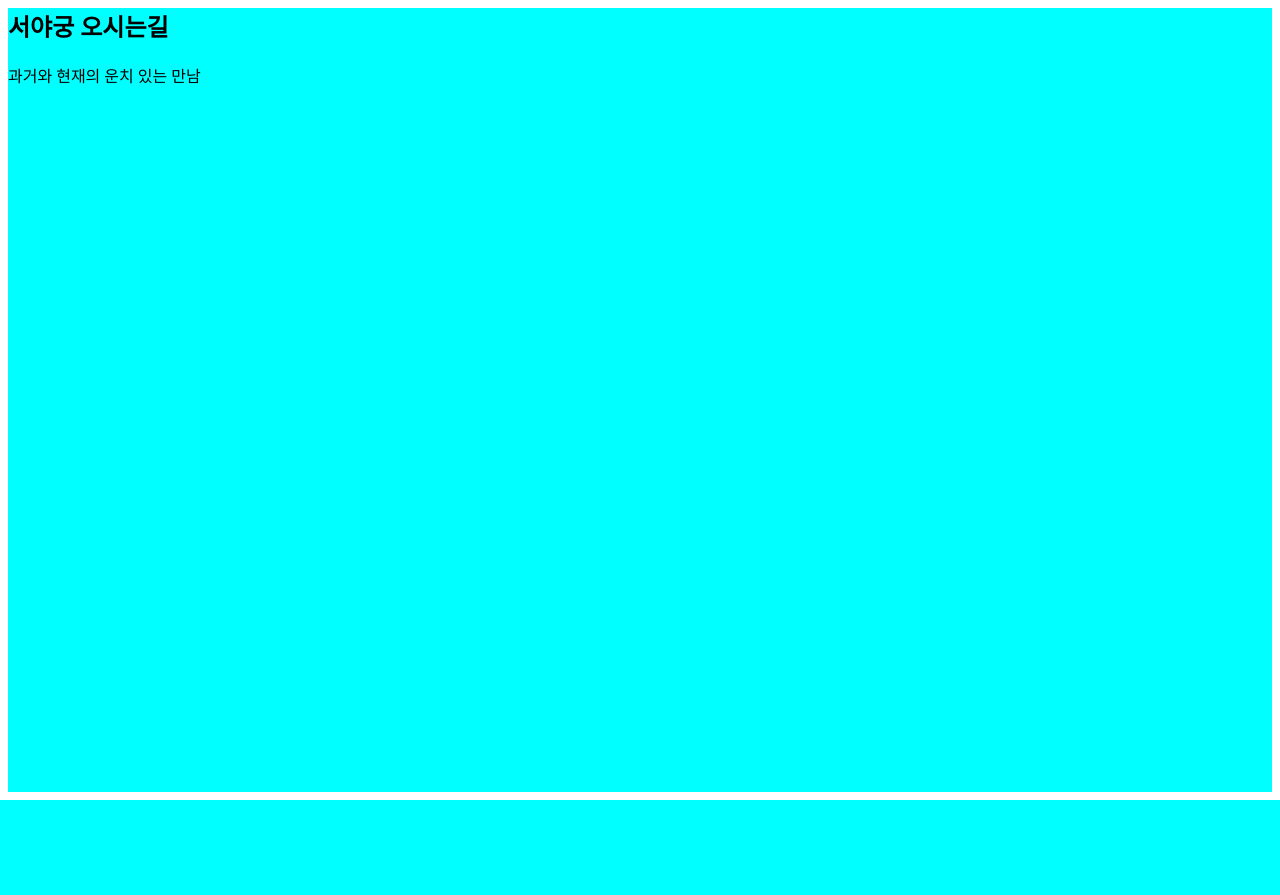
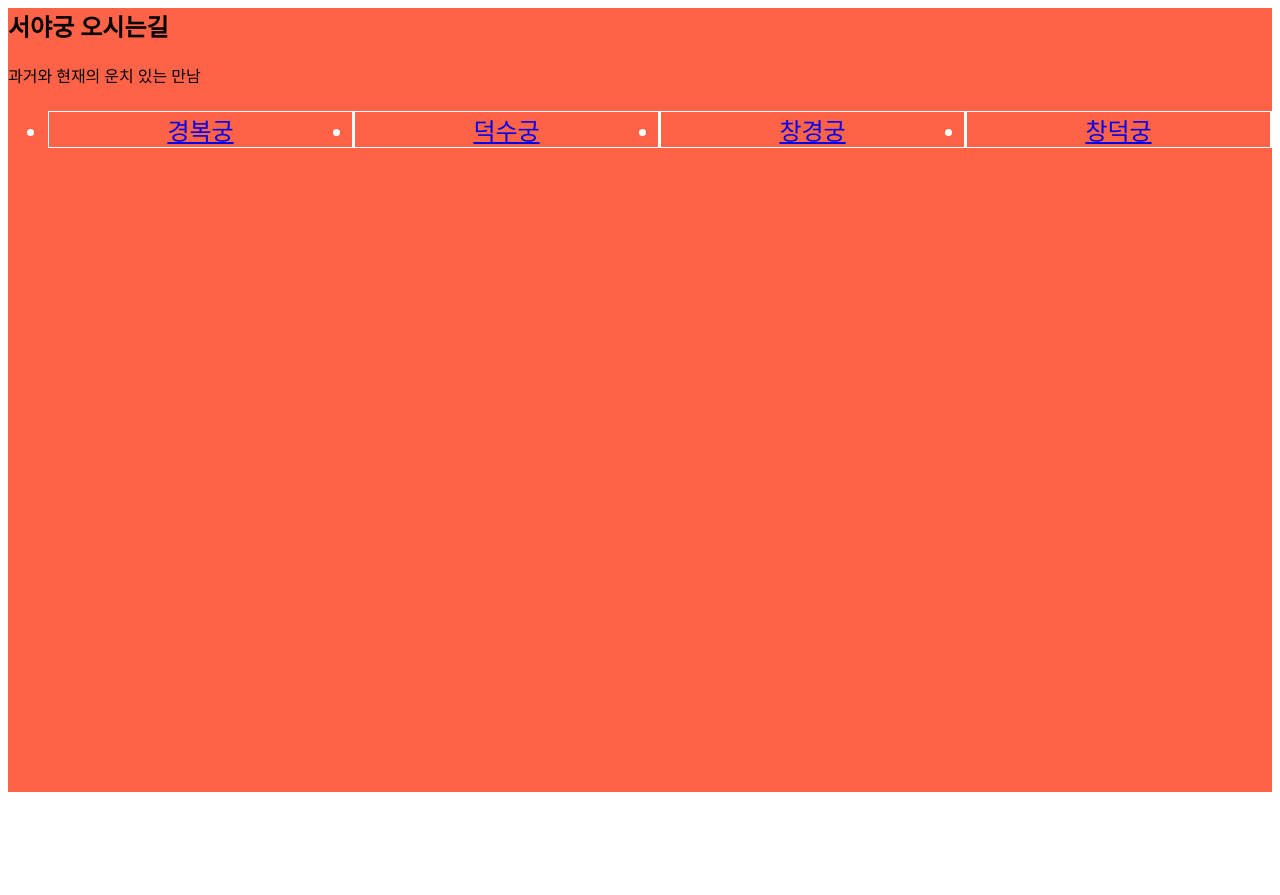
Before and after one commit to seungyeon-shim/webproject, a PHP site: page /main-section3.php in a window 1280 px wide. Before the commit the page ends 800 px from the top, so only its background shows below. Run offline with PHP 8.4, Linux system fonts and the light colour scheme.

Commit message:
학원 다음에 오면 border 부터하면됨

```diff
--- a/css/main-section/main-section3.css
+++ b/css/main-section/main-section3.css
@@ -1,5 +1,53 @@
 .main-section3 {
   width: 100%;
   height: 100%;
-  background-color: aqua;
+  background-color: tomato;
+}
+.main-section3 .greet-banner {
+  margin: 0 auto;
+  height: 100%;
+}
+@media screen and (min-width: 1100px) {
+  .main-section3 .greet-banner .banner-list {
+    display: flex;
+    font-size: 1.5em;
+    font-weight: 500;
+    border-radius: 5px;
+  }
+}
+@media screen and (max-width: 1100px) {
+  .main-section3 .greet-banner .banner-list {
+    font-size: 1;
+    font-weight: 200;
+    border-radius: 20px;
+  }
+}
+.main-section3 .greet-banner .banner-list .banner-name {
+  margin: 0 auto;
+  max-width: 500px;
+  text-align: center;
+  color: #fff;
+}
+@media screen and (min-width: 1100px) {
+  .main-section3 .greet-banner .banner-list .banner-name {
+    width: 25%;
+    border: 1px solid #fff;
+    border-right: 2px solid #fff;
+  }
+}
+@media screen and (max-width: 1100px) {
+  .main-section3 .greet-banner .banner-list .banner-name {
+    width: 80%;
+    border: 1px solid #fff;
+  }
+}
+.main-section3 .greet-banner .banner-list .banner-name:hover {
+  color: #000;
+  background: var(--yellow-sub);
+}
+.main-section3 .greet-banner .banner-list .banner-name a {
+  width: 100%;
+  height: 100%;
+  justify-content: center;
+  align-items: center;
 }/*# sourceMappingURL=main-section3.css.map */
--- a/css/main-section/main-section3.scss
+++ b/css/main-section/main-section3.scss
@@ -1,5 +1,62 @@
-.main-section3{
+.main-section3 {
   width: 100%;
   height: 100%;
-  background-color: aqua;
+  background-color: tomato;
+  .greet-banner {
+    margin: 0 auto;
+    height: 100%;
+    .banner-list {
+      @media screen and(min-width:1100px) {
+        display: flex;
+        font-size: 1.5em;
+        font-weight: 500;
+        border-radius: 5px;
+      } //banner-list lg
+      @media screen and(max-width:1100px) {
+        font-size: 1.0;
+        font-weight: 200;
+        border-radius: 20px;
+      } //banner-list sm
+      .banner-name{
+        margin: 0 auto;
+        max-width: 500px;
+        text-align: center;
+        color: #fff;
+        @media screen and(min-width:1100px) {//보더작업해야함 여기서부터
+          width: 25%;
+          border: 1px solid #fff;
+          border-right: 2px solid #fff;
+        }
+        @media screen and(max-width:1100px) {
+          width: 80%;
+          border: 1px solid #fff;
+        }
+        &:hover{
+          color: #000;
+          background: var(--yellow-sub);
+        }//banner-name:hover
+        a{
+          width: 100%;
+          height: 100%;
+          justify-content: center;
+          align-items: center;
+        }//a
+      }//banner-name
+    } //banner-list
+  } //banner .greet-banner
+} //main-section3
+
+
+
+
+
+
+@media screen and(min-width:1100px) {
 }
+
+@media screen and(max-width:1100px) and (min-width: 700px) {
+
+}
+
+@media screen and(max-width:1100px) {
+}
--- a/main-section3.php
+++ b/main-section3.php
@@ -8,7 +8,35 @@
       <p class="section-desc">과거와 현재의 운치 있는 만남</p>
     </div><!-- text-box -->
 
+    <div class="banner greet-banner">
+      <ul class="banner-list">
 
+        <li class="banner-name banner-kbg">
+          <a href="#" target="">
+            경복궁
+          </a>
+        </li>
+
+        <li class="banner-name banner-dsg">
+          <a href="#" target="">
+            덕수궁
+          </a>
+        </li>
+
+        <li class="banner-name banner-cgg">
+          <a href="#" target="">
+            창경궁
+          </a>
+        </li>
+
+        <li class="banner-name banner-cdg">
+          <a href="#" target="">
+            창덕궁
+          </a>
+        </li>
+
+      </ul><!-- banner-list -->
+    </div><!-- banner greet-banner -->
   </div><!--wrap....컨텐츠 감싸는 영역-->
 
 
```
Also changed, not shown: 1 other file.
